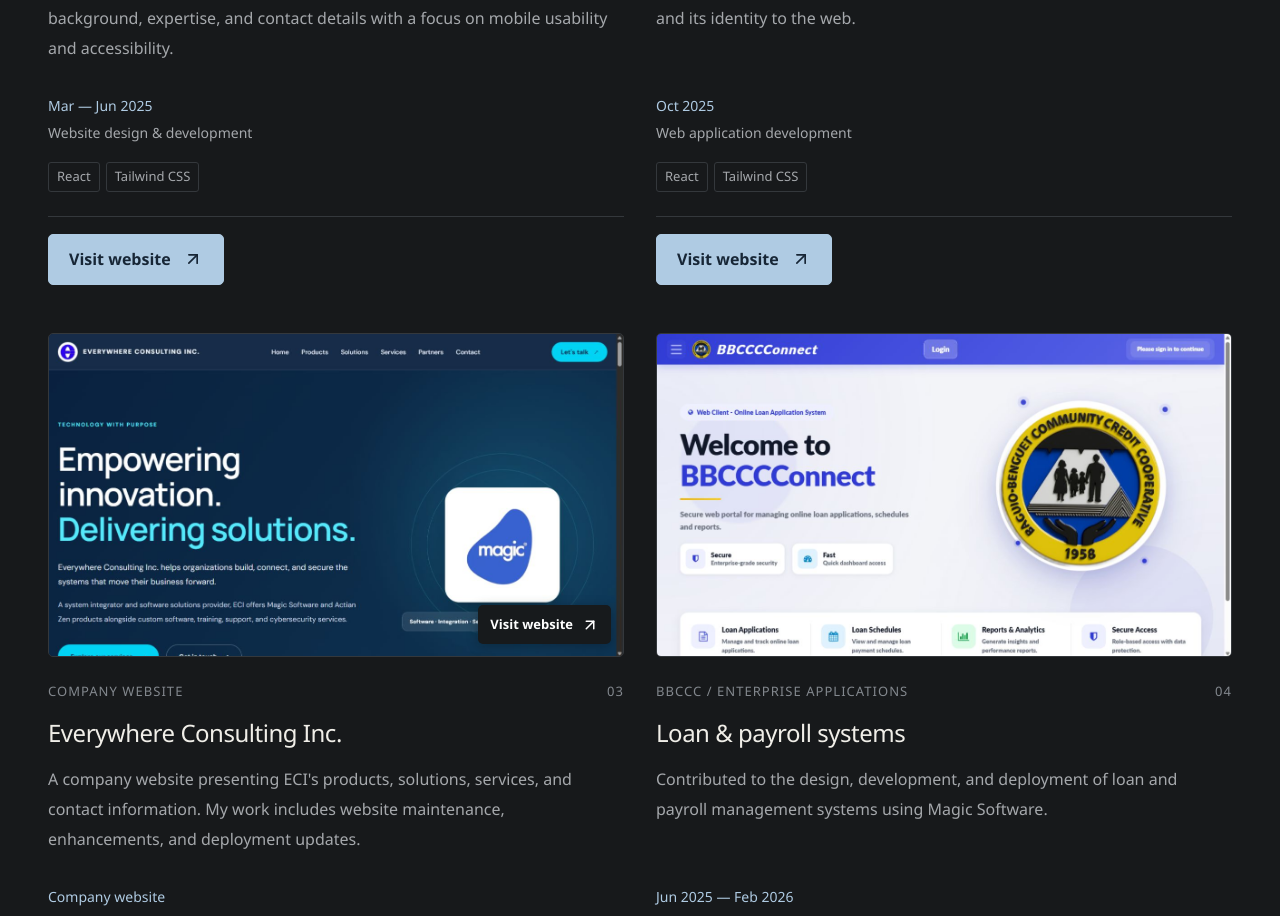
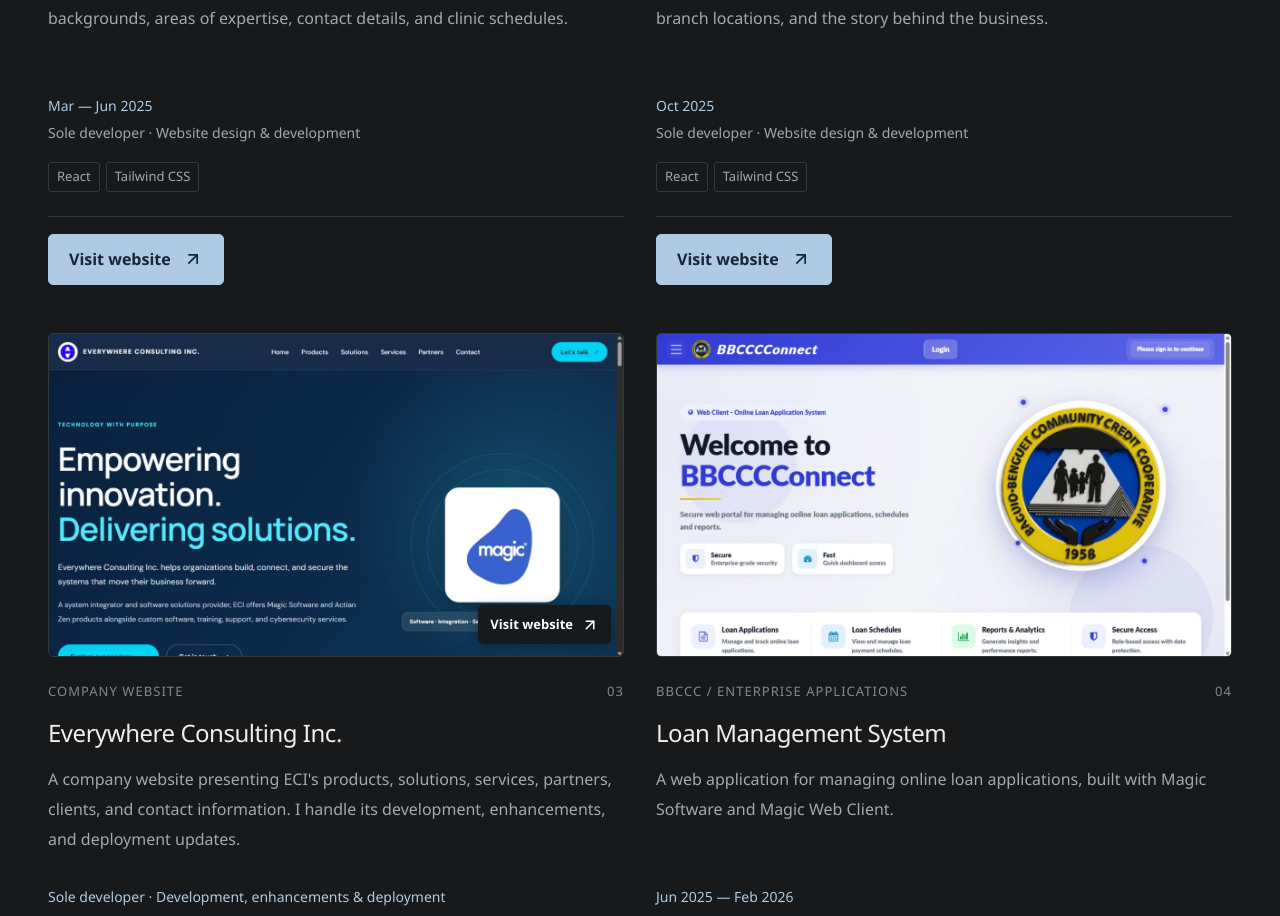
Before and after one commit to kcrosita23/myportfolio, a React (Vite) app: page / in a window 1280 px wide. Shown: the part 1607-2523 px from the top of the page. Built offline with nearby package versions, Linux system fonts and the light colour scheme.

Commit message:
Clarify sole authorship and project features

```diff
--- a/src/components/ProjectsSection.jsx
+++ b/src/components/ProjectsSection.jsx
@@ -19,7 +19,7 @@
           <ProjectCover project={project} />
           <div className="project-info"><div className="project-category"><span>{project.category}</span><span>{project.number}</span></div>
             <h3>{project.title}</h3><p>{project.description}</p>
-            <div className="project-contribution"><span>{project.period}</span><span>{project.contribution}</span></div>
+            <div className="project-contribution">{project.period && <span>{project.period}</span>}<span>{project.contribution}</span></div>
             <ul className="tags" aria-label={`${project.title} technologies`}>{project.tech.map((tech) => <li key={tech}>{tech}</li>)}</ul>
             <div className="project-footer">
               {project.website ? <a className="project-visit" href={project.website} target="_blank" rel="noopener noreferrer">Visit website<ArrowUpRight size={20} /><span className="sr-only"> — {project.title} (opens in a new tab)</span></a> : <span className="project-status">{project.status}</span>}
--- a/src/data/portfolio.js
+++ b/src/data/portfolio.js
@@ -35,27 +35,27 @@
 export const projects = [
   {
     id: "portfolio", number: "01", title: "Doctor's portfolio website", category: "Freelance web development",
-    description: "A responsive website for a surgical oncologist, presenting professional background, expertise, and contact details with a focus on mobile usability and accessibility.",
-    tech: ["React", "Tailwind CSS"], image: surgicalOncology, period: "Mar — Jun 2025", contribution: "Website design & development",
+    description: "A website for a surgical oncology team, presenting the doctors' professional backgrounds, areas of expertise, contact details, and clinic schedules.",
+    tech: ["React", "Tailwind CSS"], image: surgicalOncology, period: "Mar — Jun 2025", contribution: "Sole developer · Website design & development",
     website: "https://surgicaloncology.vercel.app",
     status: "Live website",
   },
   {
     id: "coffee", number: "02", title: "Kalinaw Coffee", category: "Freelance project",
-    description: "A coffee shop website developed for Kalinaw Coffee, bringing the business and its identity to the web.",
+    description: "A website introducing Kalinaw Coffee to the web, showcasing its menu, branch locations, and the story behind the business.",
     website: "https://kalinawcoffee.netlify.app",
-    tech: ["React", "Tailwind CSS"], image: kalinaw, period: "Oct 2025", contribution: "Web application development", status: "Project overview",
+    tech: ["React", "Tailwind CSS"], image: kalinaw, period: "Oct 2025", contribution: "Sole developer · Website design & development", status: "Project overview",
   },
   {
     id: "eci-website", number: "03", title: "Everywhere Consulting Inc.", category: "Company website",
-    description: "A company website presenting ECI's products, solutions, services, and contact information. My work includes website maintenance, enhancements, and deployment updates.",
-    tech: ["HTML", "CSS", "JavaScript"], image: eci, period: "Company website", contribution: "Website maintenance & enhancements",
+    description: "A company website presenting ECI's products, solutions, services, partners, clients, and contact information. I handle its development, enhancements, and deployment updates.",
+    tech: ["HTML", "CSS", "JavaScript"], image: eci, contribution: "Sole developer · Development, enhancements & deployment",
     website: "https://everywhereconsulting.com/eci-preview/", status: "Website preview",
   },
   {
-    id: "business-systems", number: "04", title: "Loan & payroll systems", category: "BBCCC / Enterprise applications",
-    description: "Contributed to the design, development, and deployment of loan and payroll management systems using Magic Software.",
-    tech: ["Magic Software", "Magic Web Client"], image: bbcccconnect, period: "Jun 2025 — Feb 2026", contribution: "Systems engineering & system design", status: "Enterprise project overview",
+    id: "business-systems", number: "04", title: "Loan Management System", category: "BBCCC / Enterprise applications",
+    description: "A web application for managing online loan applications, built with Magic Software and Magic Web Client.",
+    tech: ["Magic Software", "Magic Web Client"], image: bbcccconnect, period: "Jun 2025 — Feb 2026", contribution: "Sole developer · System design & development", status: "Enterprise project overview",
   },
 ];
 
```
